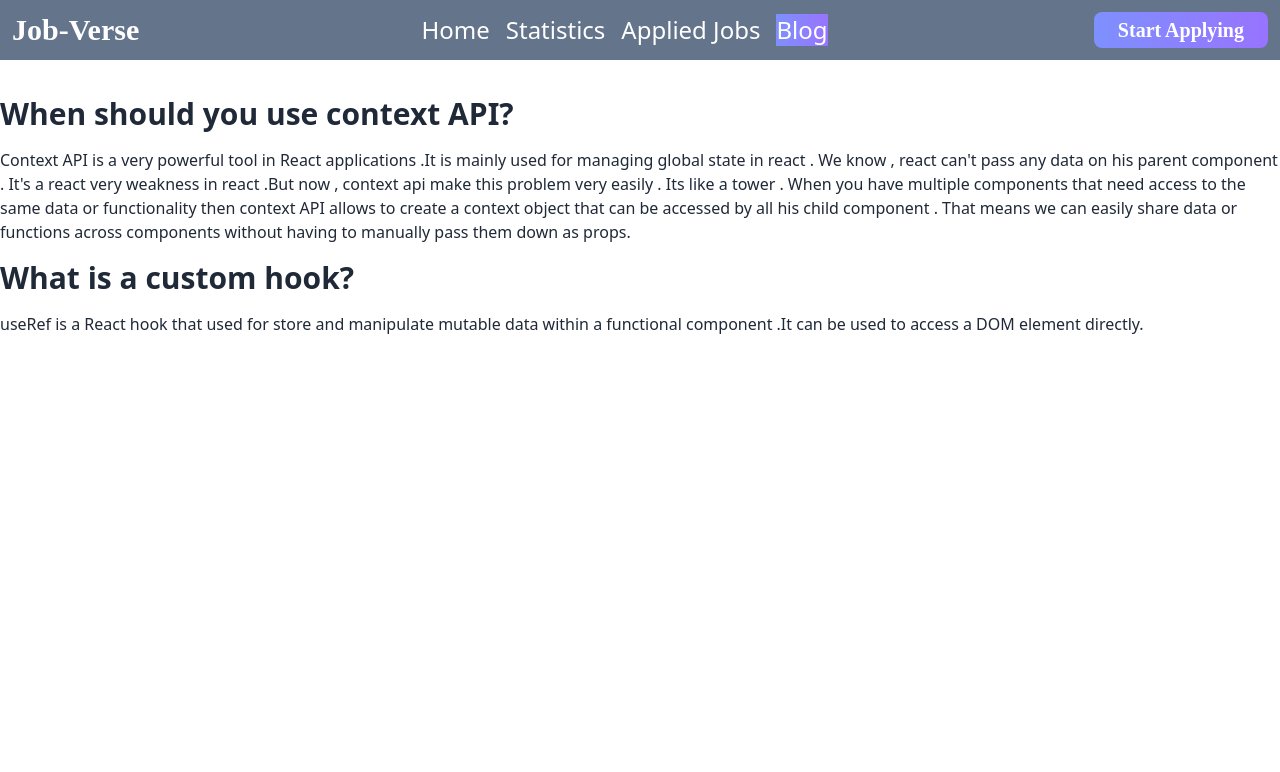
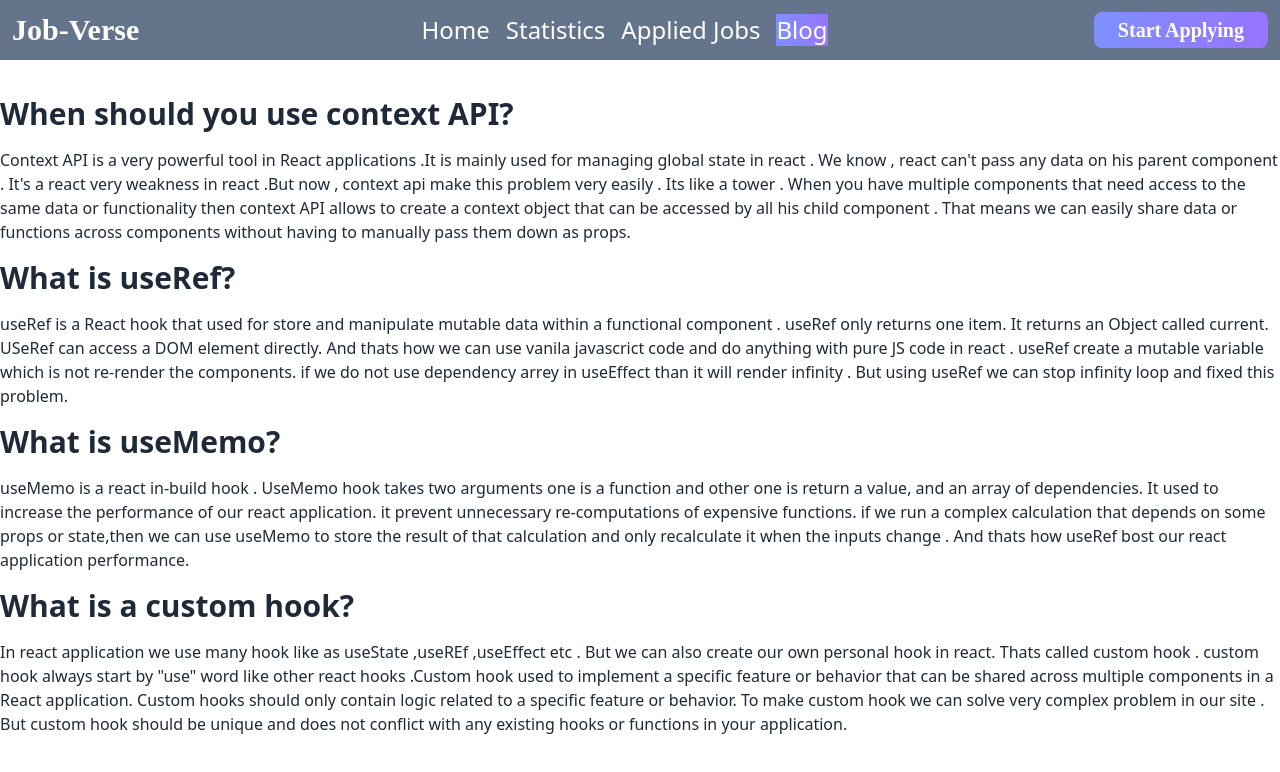
Before and after one commit to oliullah05/Job-Verse, a React (Vite) app: page /blog in a window 1280 px wide. Shown: the top 772 px of the page. Built offline with nearby package versions, Linux system fonts and the light colour scheme.

Commit message:
blog component done

```diff
--- a/src/Components/Blog/Blog.jsx
+++ b/src/Components/Blog/Blog.jsx
@@ -8,8 +8,16 @@ const Blog = () => {
             <p>Context API is a very powerful tool in React applications .It is mainly used for managing global state in react . We know , react can't pass any data on his parent component . It's a react very weakness in react .But now , context api make this problem very easily . Its like a tower . When you have multiple components that need access to the same data or functionality then context API allows to create a context object that can be accessed by all his child component .  That means we can easily share data or functions across components without having to manually pass them down as props.</p>
            </div>
            <div>
-           <h1 className='text-3xl py-4 font-bold'>What is a custom hook?</h1>
-            <p>useRef is a React hook that used for  store and manipulate mutable data within a functional component .It can be used to access a DOM element directly.</p>
+           <h1 className='text-3xl py-4 font-bold'> What is useRef?</h1>
+            <p>useRef is a React hook that used for store and manipulate mutable data within a functional component . useRef only returns one item. It returns an Object called current. USeRef can access a DOM element directly. And thats how we can use vanila javascrict code and do anything with pure JS code in react . useRef create a mutable variable which is not re-render the components. if we do not use dependency arrey in useEffect than it will render infinity . But using useRef we can stop infinity loop and fixed this problem.</p>
+           </div>
+           <div>
+           <h1 className='text-3xl py-4 font-bold'>What is useMemo?</h1>
+            <p>useMemo is a react in-build hook . UseMemo hook takes two arguments one is a function and other one is return a value, and an array of dependencies. It used to increase the performance of our react application. it prevent unnecessary re-computations of expensive functions. if we run a complex calculation that depends on some props or state,then we can use useMemo to store the result of that calculation and only recalculate it when the inputs change . And thats how useRef bost our react application performance.</p>
+           </div>
+           <div>
+           <h1 className='text-3xl py-4 font-bold'> What is a custom hook?</h1>
+            <p>In react application we use many hook like as useState ,useREf ,useEffect etc . But we can also create our own personal hook in react. Thats called custom hook . custom hook always start by "use" word like other react hooks .Custom hook used to implement a specific feature or behavior that can be shared across multiple components in a React application.  Custom hooks should only contain logic related to a specific feature or behavior. To make custom hook we can solve very complex problem in our site . But  custom hook should be  unique and does not conflict with any existing hooks or functions in your application. </p>
            </div>
         </section>
     );
```
